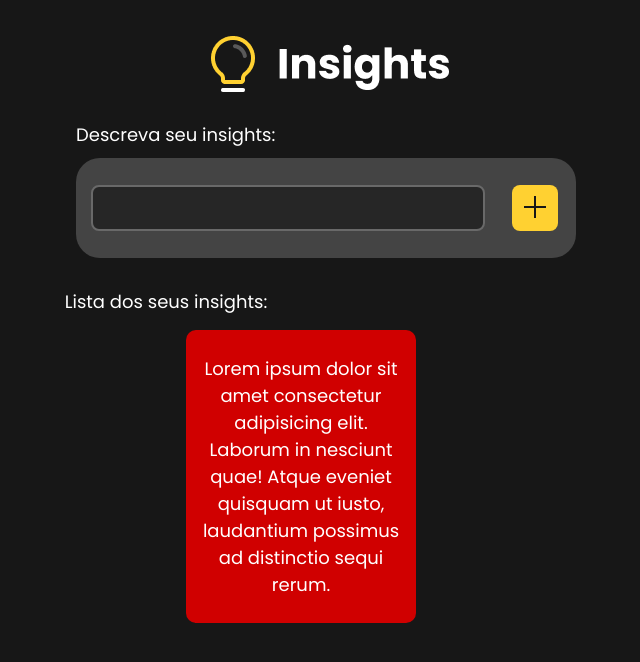
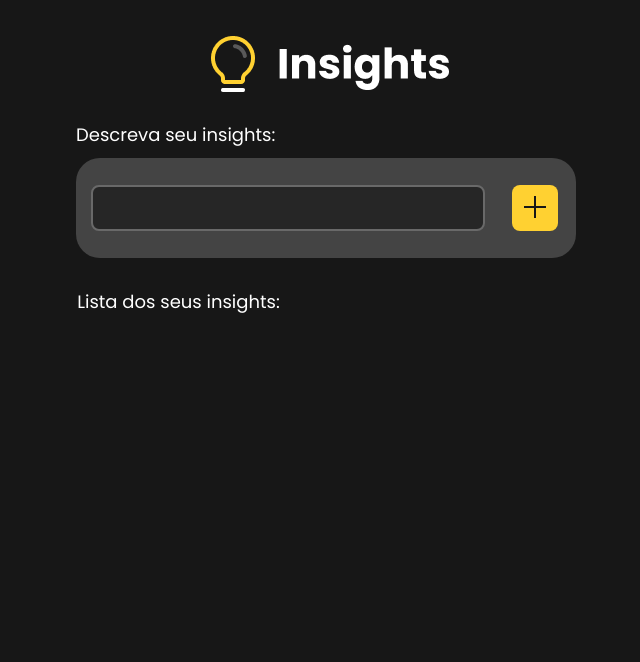
Before and after one commit to eu-pedro/Insights, a React (Vite) app: page / in a window 1280 px wide. Shown: the top 662 px of the page, without its empty margins (314-954 px from the left). Built offline with nearby package versions, Linux system fonts and the light colour scheme.

Commit message:
criado a inserção dos card's com localStorage

```diff
--- a/src/components/Form/index.jsx
+++ b/src/components/Form/index.jsx
@@ -14,18 +14,24 @@ import {
 const Form = ({contentLabel}) => {
 
   const [insights, setInsights] = useState("")
-  const [myArray] = useState([])
+
+  let arr = [];
 
   const handleInsights = (e) => {
     e.preventDefault();
 
     if (insights === "" || insights === undefined) return;
 
-    myArray.push(insights)
-    console.log(myArray)
 
-    localStorage.setItem('title', myArray)
+    if(localStorage.title){
+      arr = JSON.parse(localStorage.getItem('title'))
+    }
 
+
+    arr.push(insights)
+    localStorage.title = JSON.stringify(arr)
+    alert('Card adicionado com sucesso!')
+    document.location.reload(true);
   }
 
 
--- a/src/components/Section/index.jsx
+++ b/src/components/Section/index.jsx
@@ -1,4 +1,4 @@
-import { useState } from 'react'
+import { useEffect, useState } from 'react'
 import {
   TitleContent,
   SectionCards,
@@ -8,27 +8,34 @@ import {
 
 const SectionContainer = ({title}) => {
 
-  const [contentInsights, setContentInsights] = useState([]);
+  const [arrInsights, setArrInsights] = useState([])
 
-  const getItem = () => {
+  useEffect(() => {
+    setArrInsights(JSON.parse(localStorage.getItem('title')))
+  }, [])
 
-    const item = localStorage.getItem('title')
-    console.log(item)
 
-  }
 
-  getItem();
+
+
+
 
   return (
+
+
         <>
         <TitleContent>{title}</TitleContent>
         <SectionCards>
-        <Card>
-          <ContentCard>Lorem ipsum dolor sit amet consectetur adipisicing elit. Laborum in nesciunt quae! Atque eveniet quisquam ut iusto, laudantium possimus ad distinctio sequi rerum.</ContentCard>
+          {arrInsights?.map((item, index) => (
+            <Card key={index}>
+              <ContentCard>{item}</ContentCard>
             </Card>
+          ))}
 
         </SectionCards>
         </>
+
+
   )
 }
 
--- a/src/components/Section/styles.js
+++ b/src/components/Section/styles.js
@@ -2,7 +2,7 @@ import styled from "styled-components";
 
 export const TitleContent = styled.h3`
   color: #fff;
-  margin-right: 320px;
+  margin-right: 295px;
   padding-top: 30px;
   font-weight: 400;
   font-size: 18px;
@@ -25,6 +25,7 @@ export const Card = styled.section`
   max-height: auto;
   background: #D00000;
   border-radius: 10px;
+  width: 232px;
 `
 
 export const ContentCard = styled.p`
```
Lines whose indentation alone changed are shown as unchanged.
